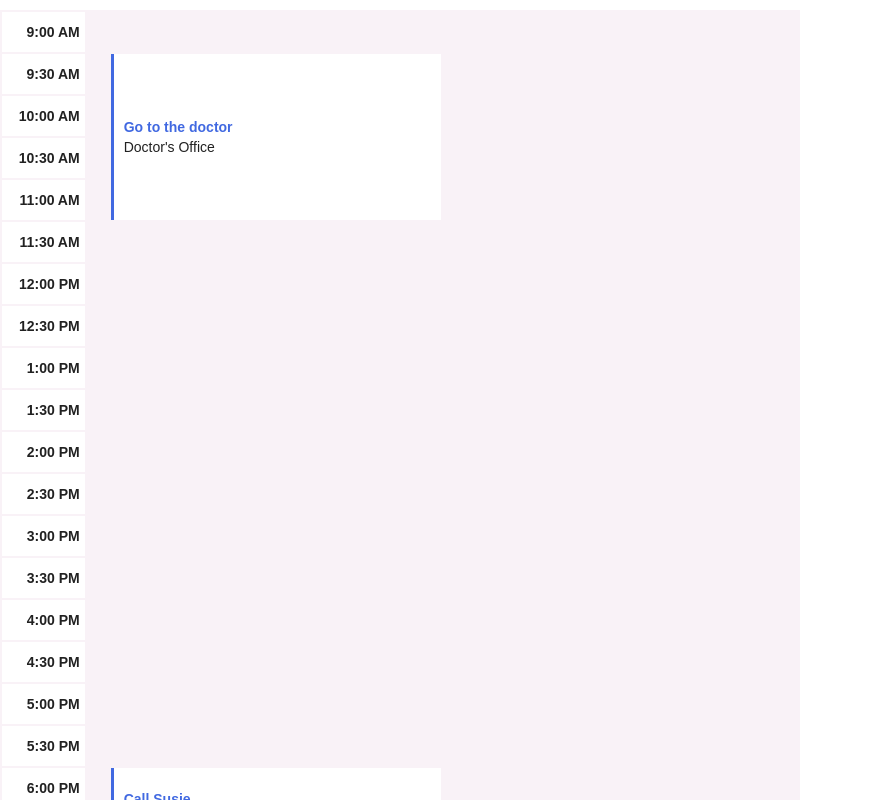
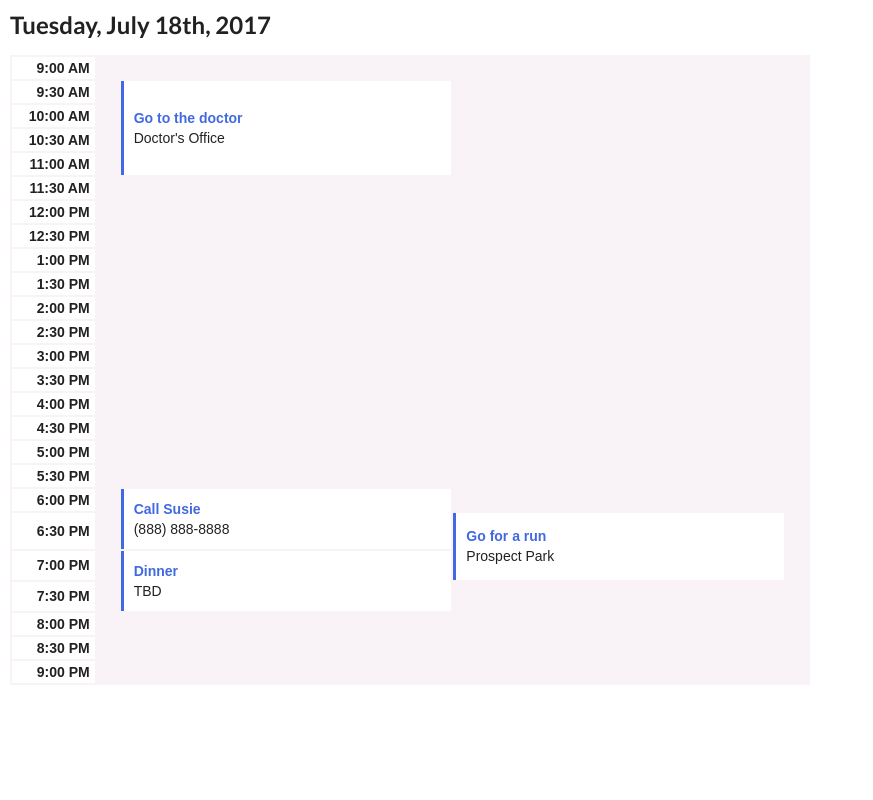
Before and after one commit to gabystern/Calendar-Application, a React (Create React App) app: page / in a window 1280 px wide. Shown: the top 800 px of the page, without its empty margins (0-873 px from the left). Built offline with nearby package versions, Linux system fonts and the light colour scheme.

Commit message:
Finished css styling

```diff
--- a/src/App.js
+++ b/src/App.js
@@ -17,7 +17,8 @@ class App extends Component {
   render() {
     return (
       <div className="App">
-        <table cellpadding="10">
+        <h2>Tuesday, July 18th, 2017</h2>
+        <table>
           {this.state.hours.map((hour) => <TimeRows time={hour} appointments={this.state.appointments}/>)}
         </table>
       </div>
--- a/src/components/TimeRows.js
+++ b/src/components/TimeRows.js
@@ -5,12 +5,11 @@ class TimeRows  extends Component {
 
   constructor(props){
     super(props)
+    this.defineTimes = this.defineTimes.bind(this)
     this.createAppt = this.createAppt.bind(this)
-    this.defineTimes = this.defineTimes.bind(this)
   }
 
   defineTimes(){
-
     let parsedTime = new Date()
     let hour = this.props.time.split(":")[0]
     let minutes = this.props.time.split(":")[1]
@@ -35,11 +34,12 @@ class TimeRows  extends Component {
 
       let duration = ((parseInt(this.props.appointments[i].end)-parseInt(this.props.appointments[i].start))*2).toString()
 
-        let parsedTime = new Date()
+      let alignedTime = new Date()
       let hour = this.props.time.split(":")[0]
       let minutes = this.props.time.split(":")[1]
-        parsedTime.setHours(hour, minutes)
-        let matchTime = parsedTime.toLocaleString('en-US', { hour: 'numeric', hour12: true, minute: 'numeric'});
+      alignedTime.setHours(hour, minutes)
+      let matchTime = alignedTime.toLocaleString('en-US', { hour: 'numeric', hour12: true, minute: 'numeric'});
+
       if (start === matchTime){
         return (<td rowSpan={duration} id={i} className="appt-each"><Appointment appointment={this.props.appointments[i]}/></td>)
       }
@@ -49,7 +49,7 @@ class TimeRows  extends Component {
   render(){
     return(
       <tr>
-        <th align="left">{this.defineTimes()}</th>
+        <th>{this.defineTimes()}</th>
         <td className="color-spacing"></td>
         {this.createAppt()}
         <td className="color-spacing"></td>
--- a/src/index.css
+++ b/src/index.css
@@ -4,10 +4,27 @@ body {
   font-family: sans-serif;
 }
 
-.hour{
-  display: block;
-  width: 200px;
-  float:left;
+table {
+  width: 800px;
+  background-color: #f9f2f7;
+  border: none;
+  margin-top: 10px;
+  margin-left: 10px;
+}
+
+th {
+  background-color: #ffffff;
+  border: none !important;
+  margin-top: 0px;
+  margin-bottom: 0px;
+  margin-right: 10px;
+  text-align: right;
+  width: 75px;
+  padding-right: 5px;
+}
+
+td {
+  padding: 10px;
 }
 
 .appt-each {
@@ -21,53 +38,15 @@ body {
   margin-left:100px;
 }
 
-#time {
-  width: 100px;
-}
-
-table {
-  width: 800px;
-  background-color: #f9f2f7;
-  border: none;
-}
-
-th {
-  background-color: #ffffff;
-  border: none !important;
-  margin-top: 0px;
-  margin-bottom: 0px;
-  margin-right: 10px;
-  text-align: right;
-  width: 75px;
-}
-
-table {
-  /*border-collapse: collapse;*/
-  margin-top: 10px;
-}
-
-th {
-  border-collapse: collapse;
-  padding-right: 5px;
-}
-
-td {
-  padding: 10px;
-}
-
-.spacing{
-  background-color: #ffffff;
-  width: 10px;
-}
-
 .color-spacing {
   width: 10px;
-}
-
-td#0.appt-each{
-  width: 100%;
 }
 
 strong {
   color: #4169E1;
 }
+
+h2 {
+  padding-top: 10px;
+  margin-left: 10px;
+}
```
Lines whose indentation alone changed are shown as unchanged.
